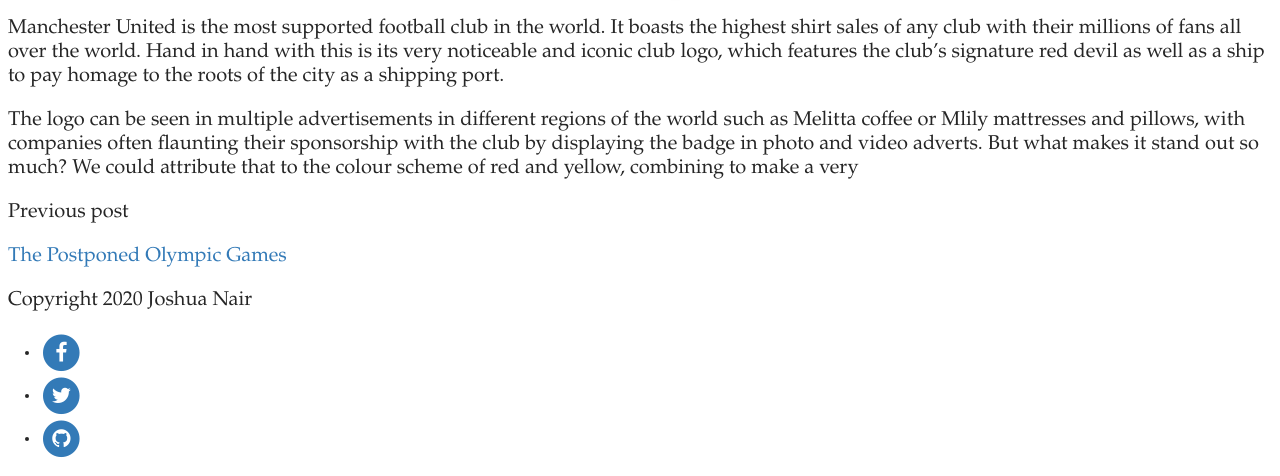
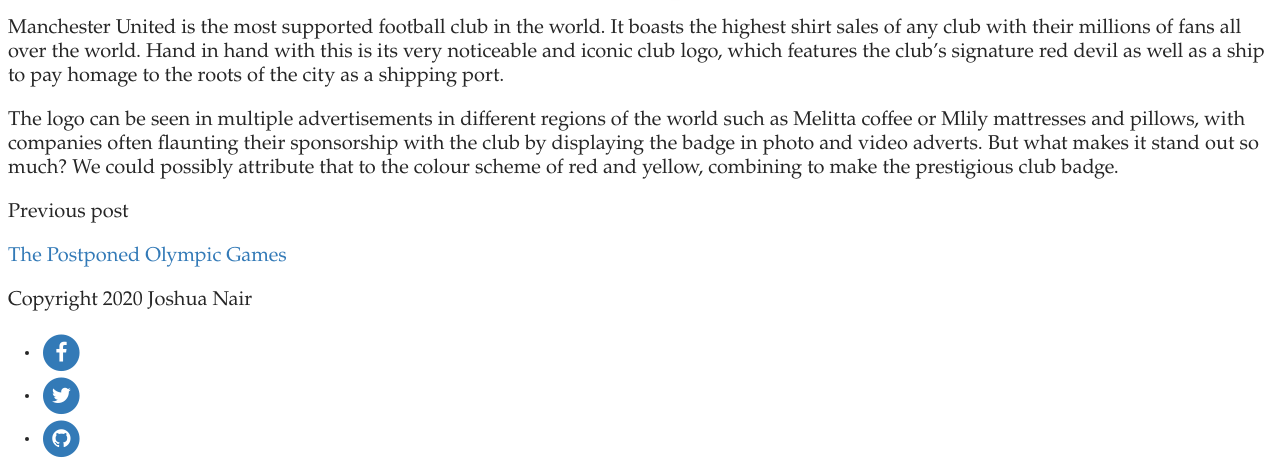
Before and after one commit to joshnair10/TypogBlog, a Jekyll site: the page built from _posts/2020-11-17-the-most-popular-football-club-logo-in-the-world.md, in a window 1280 px wide, cut to the strip 884-1360 px from the top of the page. Built offline with Jekyll 4.4.1, drawn with Linux system fonts in a browser that asks for light colours; some web fonts are replaced; comment, search, counter and statistics services are not loaded.

Commit message:
Update Post “2020-11-17-the-most-popular-football-club-logo-in-the-world”

```diff
--- a/_posts/2020-11-17-the-most-popular-football-club-logo-in-the-world.md
+++ b/_posts/2020-11-17-the-most-popular-football-club-logo-in-the-world.md
@@ -7,4 +7,4 @@
 ---
 Manchester United is the most supported football club in the world. It boasts the highest shirt sales of any club with their millions of fans all over the world. Hand in hand with this is its very noticeable and iconic club logo, which features the club's signature red devil as well as a ship to pay homage to the roots of the city as a shipping port.
 
-The logo can be seen in multiple advertisements in different regions of the world such as Melitta coffee or Mlily mattresses and pillows, with companies often flaunting their sponsorship with the club by displaying the badge in photo and video adverts. But what makes it stand out so much? We could attribute that to the colour scheme of red and yellow, combining to make a very
+The logo can be seen in multiple advertisements in different regions of the world such as Melitta coffee or Mlily mattresses and pillows, with companies often flaunting their sponsorship with the club by displaying the badge in photo and video adverts. But what makes it stand out so much? We could possibly attribute that to the colour scheme of red and yellow, combining to make the prestigious club badge.
```
